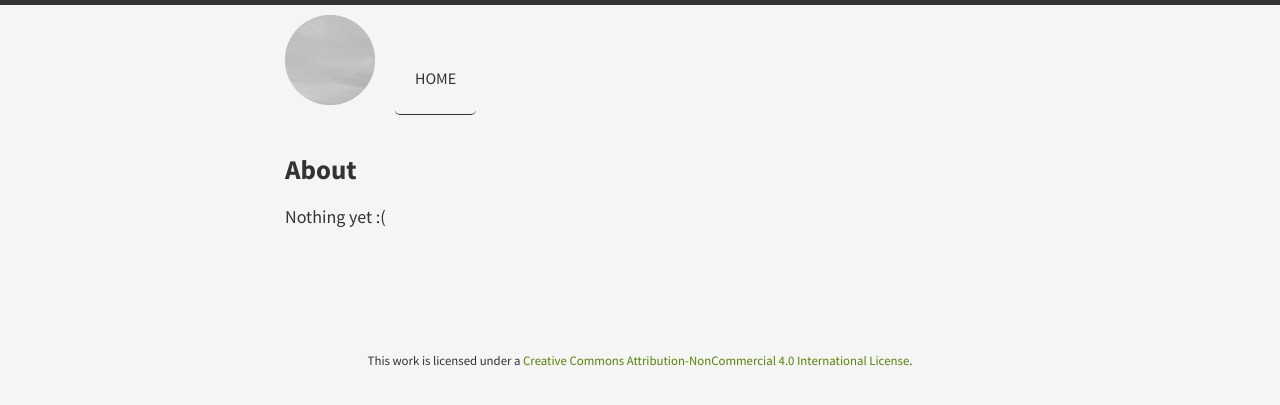
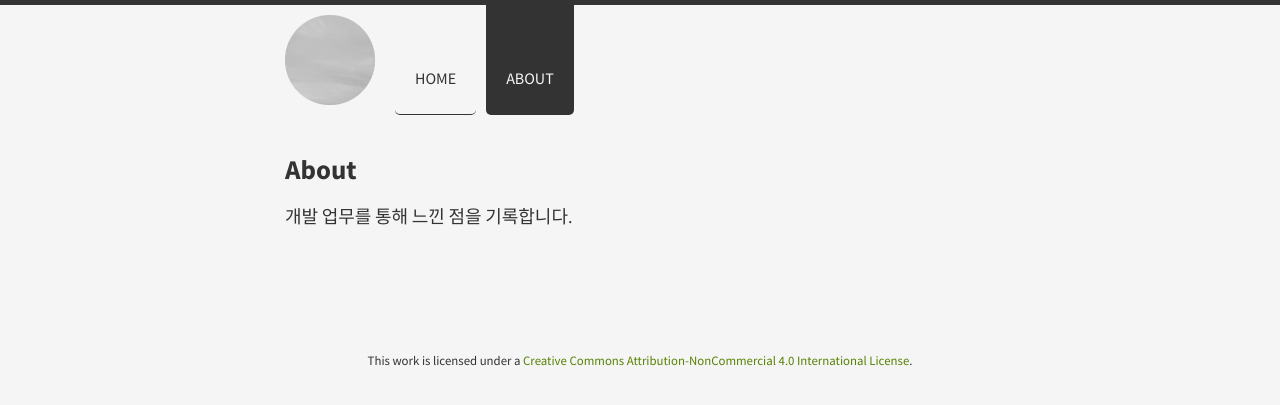
Before and after one commit to devyohan/personal_static_web_page, a Jekyll site: the page built from about/index.md, in a window 1280 px wide. Shown: the top 405 px of the page. Built offline with Jekyll 4.4.1, drawn with Linux system fonts in a browser that asks for light colours.

Commit message:
About 페이지

```diff
--- a/_data/links.yml
+++ b/_data/links.yml
@@ -1,2 +1,5 @@
 - url: /
   title: Home
+
+- url: /about
+  title: About
--- a/about/index.md
+++ b/about/index.md
@@ -3,4 +3,4 @@ layout: page
 title: About
 ---
 
-Nothing yet :(
+개발 업무를 통해 느낀 점을 기록합니다.
```
